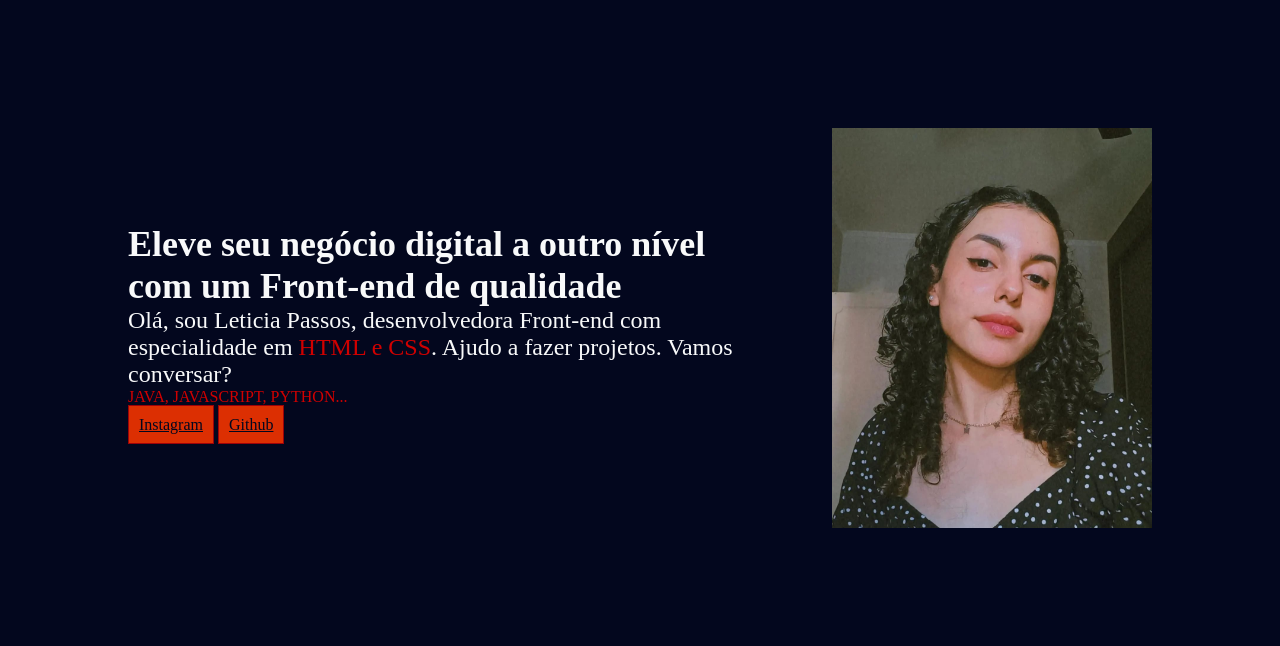
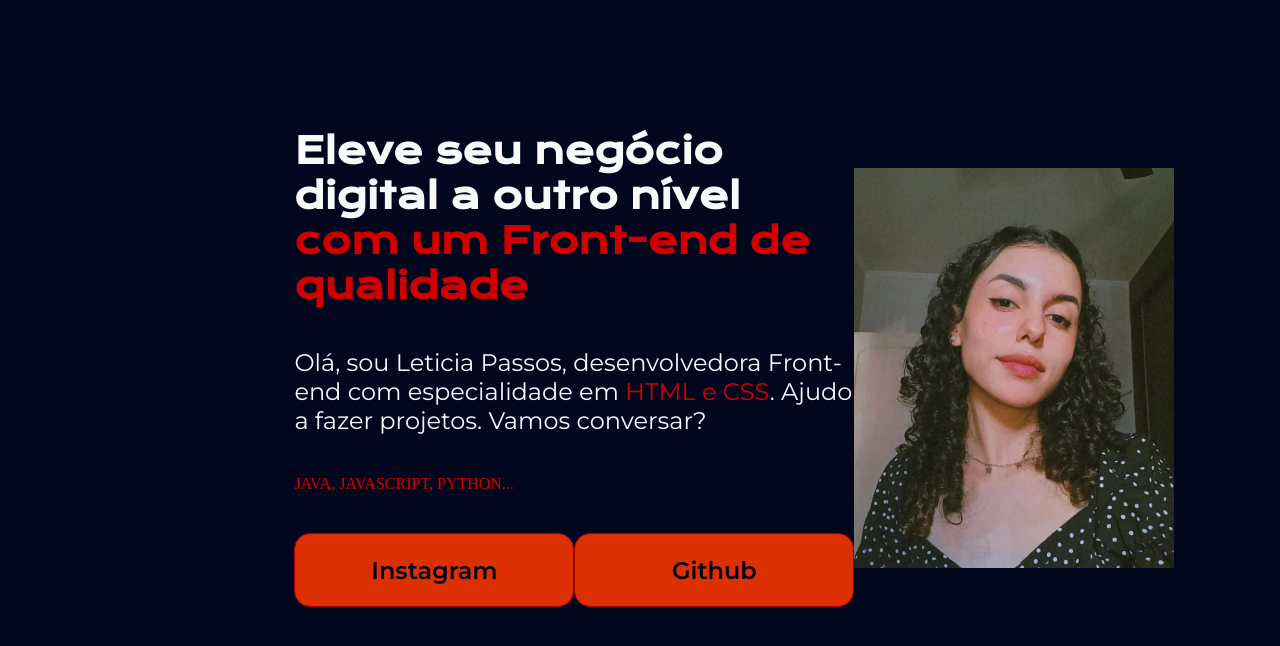
Before and after one commit to lecristina/html-css-alura-proj1, a plain HTML site: page tudo/index.html in a window 1280 px wide. Drawn offline with nearby package versions, Linux system fonts and the light colour scheme.

Commit message:
Terminando site

```diff
--- a/tudo/index.html
+++ b/tudo/index.html
@@ -14,7 +14,7 @@
             é o nome do pai __ para falar quer é filho e o nome do filho -->
             <h1 class="apresentacao__conteudo__titulo">
                 Eleve seu negócio digital a outro nível
-                <strong>
+                <strong class="titulo-destaque">
                     com um Front-end de qualidade
                 </strong>
             </h1>
@@ -23,8 +23,10 @@
                 em <span class="titulo-destaque">HTML e CSS</span>. Ajudo a fazer projetos. Vamos conversar?
             </p>
             <p class="texto-destaque-dois">JAVA, JAVASCRIPT, PYTHON...</p>
-            <a href="#">Instagram</a>
-            <a href="#">Github</a>
+            <div class="apresentacao__conteudo__links">
+                <a class="apresentacao__conteudo__links__link" href="#">Instagram</a>
+                <a class="apresentacao__conteudo__links__link" href="#">Github</a>
+            </div>
         </section>
 
         <img src="./img/eu.jpeg" alt="foto de tres pessoas">
--- a/tudo/style.css
+++ b/tudo/style.css
@@ -1,3 +1,5 @@
+@import url('https://fonts.googleapis.com/css2?family=Krona+One&family=Montserrat:ital,wght@0,100..900;1,100..900&display=swap');
+
 * {
     margin: 0;
     padding: 0;
@@ -18,35 +20,54 @@ body {
 
 .texto-destaque-dois {
     color: #d00000;
-    margin-bottom: 10px;
-}
-
-a {
-    border: 1px solid #9d0208;
-    padding: 10px;
-    background-color: #dc2f02;
-    color: #03071e;
 }
 
 .apresentacao {
-    margin: 10%;
+    margin: 10% 23%;
     display: flex;
     align-items: center;
     justify-content: space-between;
-
 
 }
 
 .apresentacao__conteudo {
     width: 615px;
+    display: flex;
+    flex-direction: column;
+    gap: 40px;
 }
 
 .apresentacao__conteudo__titulo {
     font-size: 36px;
+    font-family: "Krona One", sans-serif;
+
+
 }
 
 .apresentacao__conteudo__texto {
     font-size: 24px;
+    font-family: "Montserrat", sans-serif;
+}
+
+.apresentacao__conteudo__links {
+    display: flex;
+    justify-content: space-between;
+}
+
+.apresentacao__conteudo__links__link {
+    border: 1px solid #9d0208;
+    padding: 21.5px 0;
+    width: 280px;
+    border-radius: 16px;
+
+    font-family: "Montserrat", sans-serif;
+    font-weight: 600;
+    background-color: #dc2f02;
+    color: #03071e;
+    font-size: 24px;
+    text-align: center;
+    text-decoration: none;
+
 }
 
 img {
```
